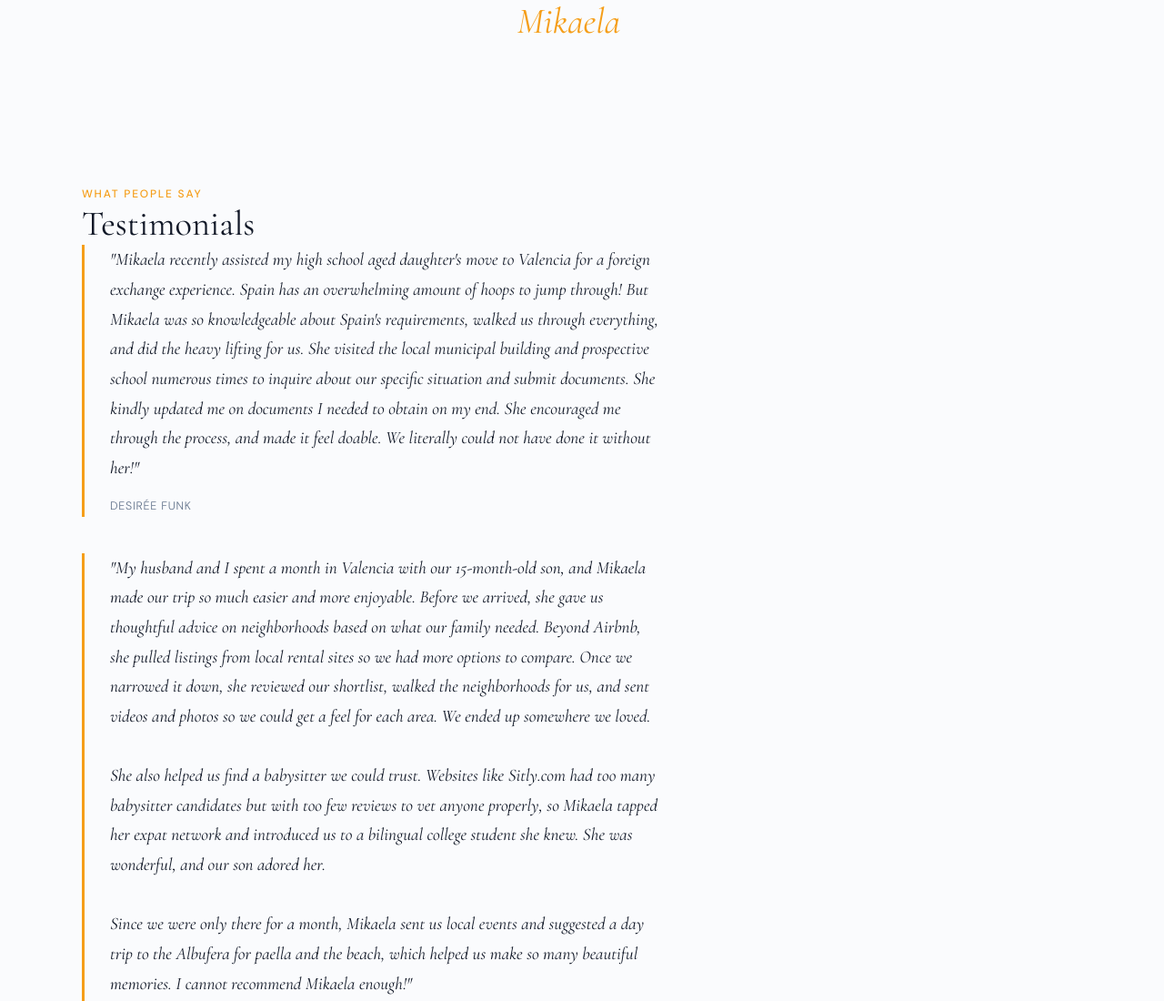
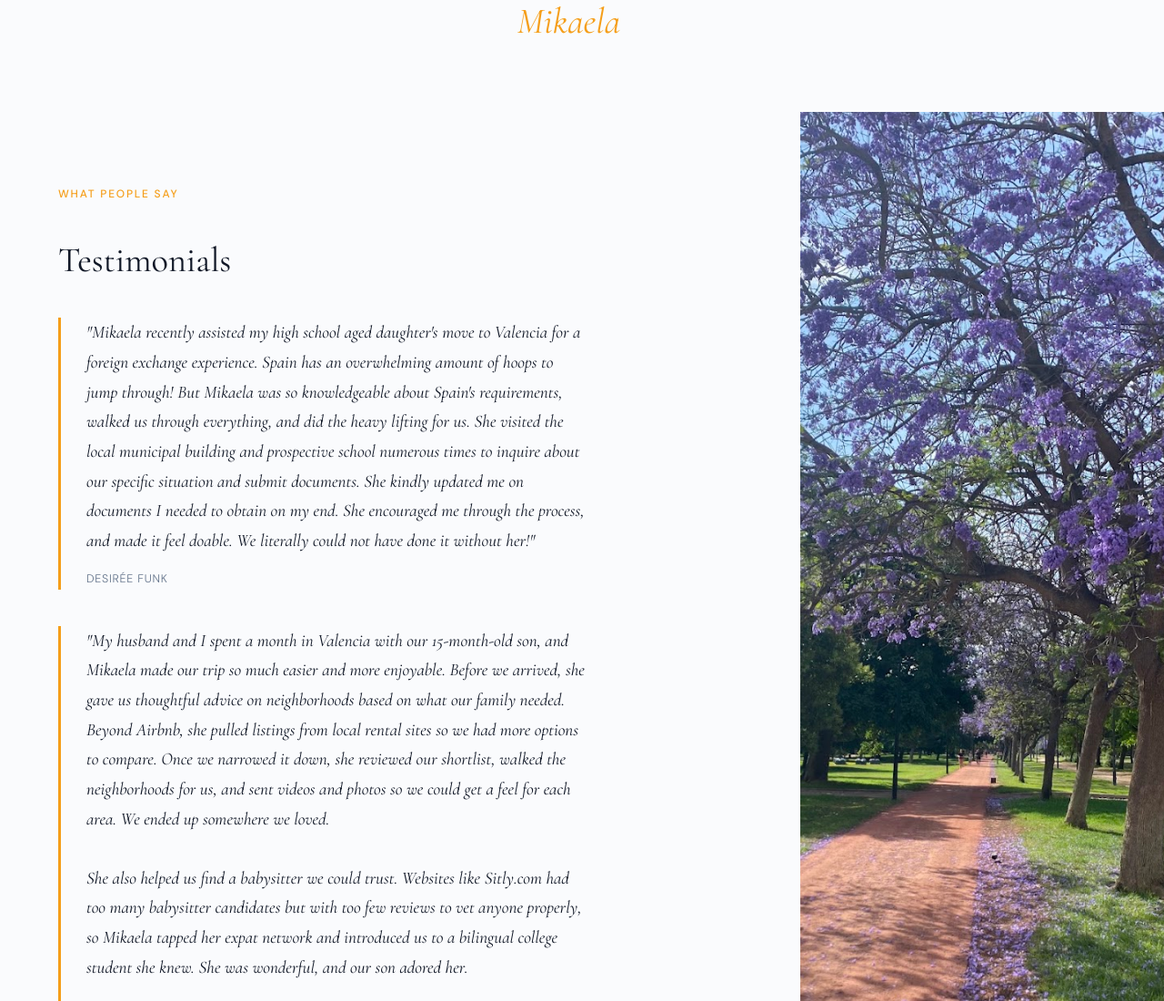
Before and after one commit to mikaelalarson-sys/turia-ventures, a plain HTML site: page index.html in a window 1280 px wide. Shown: the part 2937-4037 px from the top of the page at 91% size. Drawn offline with nearby package versions, Linux system fonts and the light colour scheme.

Commit message:
Add Turia Gardens photo to testimonials section (Option A layout)
Co-Authored-By: Claude Sonnet 4.6 <noreply@anthropic.com>

```diff
--- a/index.html
+++ b/index.html
@@ -368,6 +368,30 @@
   }
 
   /* ── Testimonials ── */
+  .testimonials-section {
+    padding: 0;
+  }
+  .testimonials-grid {
+    display: grid;
+    grid-template-columns: 1fr 400px;
+    min-height: 580px;
+  }
+  .testimonials-content {
+    padding: 5rem clamp(24px, 5vw, 80px);
+    display: flex;
+    flex-direction: column;
+    gap: 2.5rem;
+  }
+  .testimonials-photo {
+    overflow: hidden;
+  }
+  .testimonials-photo img {
+    width: 100%;
+    height: 100%;
+    object-fit: cover;
+    object-position: center 30%;
+    display: block;
+  }
   .testimonials-list {
     display: flex;
     flex-direction: column;
@@ -376,7 +400,7 @@
   .testimonial {
     border-left: 3px solid var(--gold);
     padding-left: 1.75rem;
-    max-width: 640px;
+    max-width: 580px;
   }
   .testimonial blockquote {
     margin: 0;
@@ -592,6 +616,8 @@
     .services-grid { grid-template-columns: repeat(2, 1fr); }
     .contact-grid { grid-template-columns: 1fr; min-height: auto; }
     .contact-photo-col { height: 280px; }
+    .testimonials-grid { grid-template-columns: 1fr; }
+    .testimonials-photo { height: 280px; }
   }
 
   @media (max-width: 600px) {
@@ -823,8 +849,9 @@
 </section>
 
 <!-- Testimonials -->
-<section class="section" id="testimonials">
-  <div class="inner">
+<section class="section testimonials-section" id="testimonials">
+  <div class="testimonials-grid">
+    <div class="testimonials-content">
     <p class="eyebrow">What people say</p>
     <h2>Testimonials</h2>
     <div class="testimonials-list">
@@ -840,6 +867,10 @@
         Since we were only there for a month, Mikaela sent us local events and suggested a day trip to the Albufera for paella and the beach, which helped us make so many beautiful memories. I cannot recommend Mikaela enough!"</blockquote>
         <cite>JP Zhang, Miami, Florida</cite>
       </div>
+    </div>
+    </div>
+    <div class="testimonials-photo">
+      <img src="turia-gardens.jpg" alt="Jacaranda trees in the Jardines del Río Turia, Valencia">
     </div>
   </div>
 </section>
```
Also changed, not shown: turia-gardens.jpg (added).
